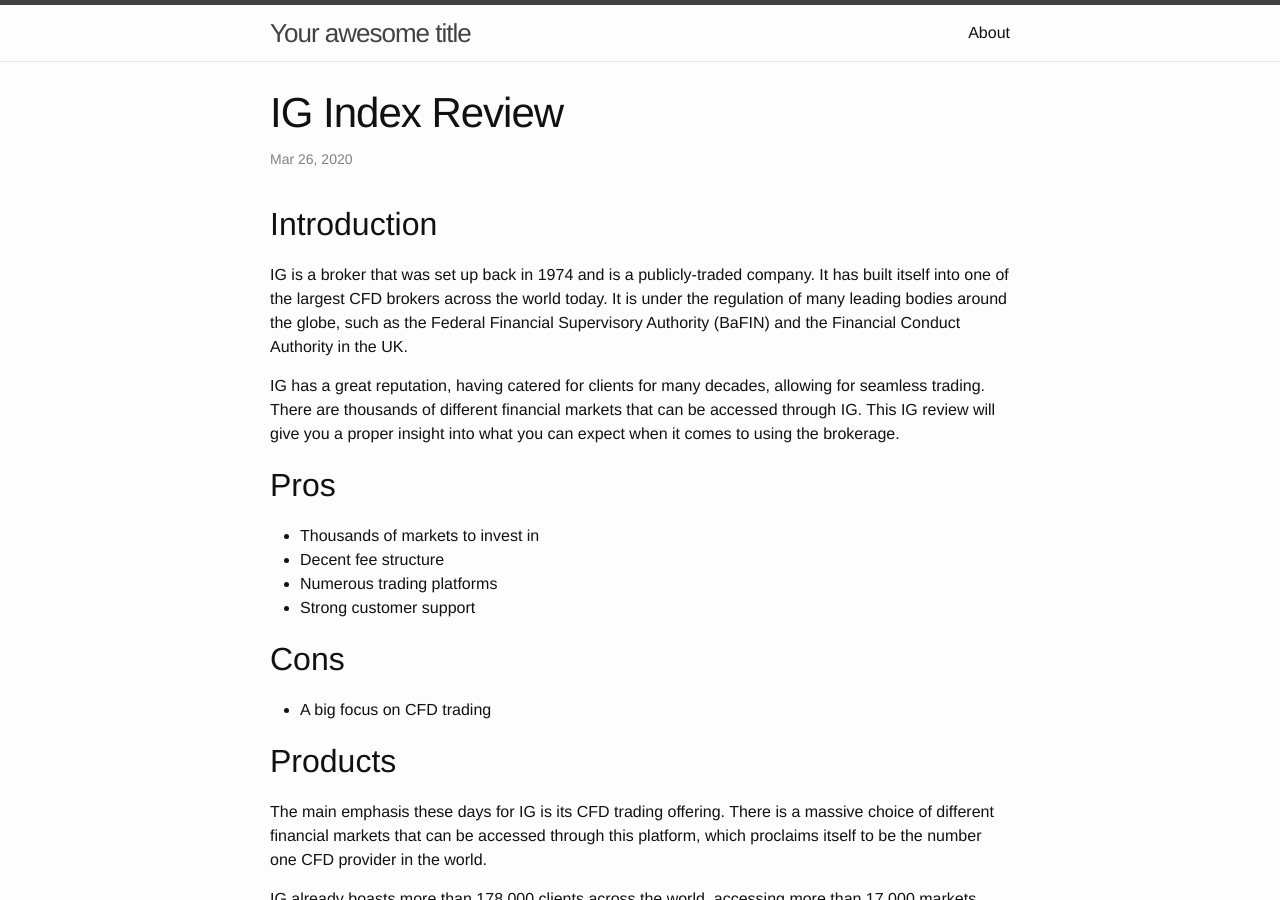
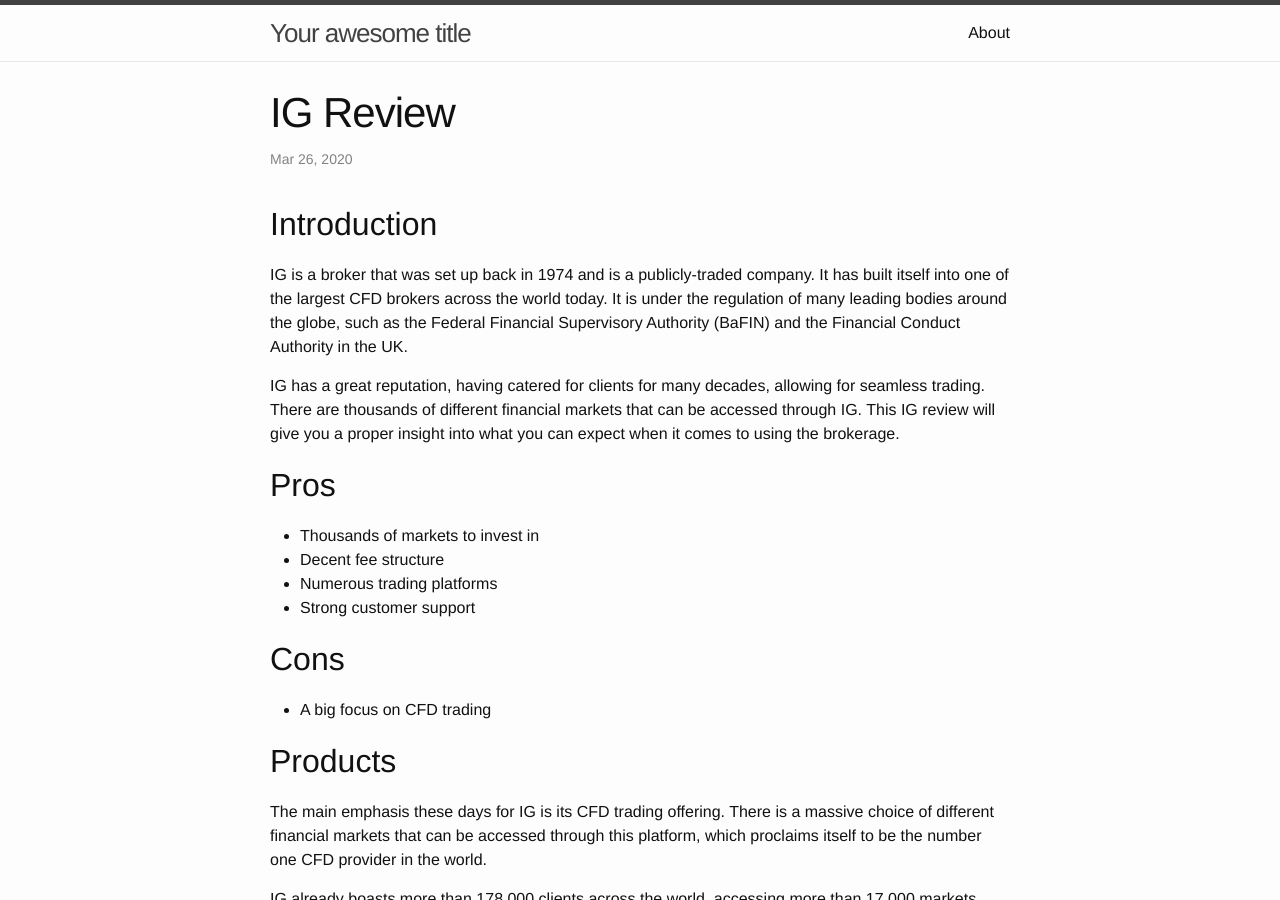
Before and after one commit to isaksamet/multiassetsbrokers, a Jekyll site: the page built from _reviews/ig-review.markdown, in a window 1280 px wide and 900 px high. Built offline with Jekyll 4.4.1, drawn with Linux system fonts in a browser that asks for light colours.

```diff
--- a/_reviews/IG_index_review.markdown
+++ b/_reviews/ig-review.markdown
@@ -1,6 +1,7 @@
 ---
-title: IG Index Review
-date: 2020-03-26 11:49:00 Z
+title: IG Review
+date: 2020-03-26 12:34:00 Z
+permalink: "/ig-review"
 layout: post
 ---
 
```
Also changed, not shown: _reviews/welcome-to-jekyll.markdown (renamed from _posts/2020-03-26-welcome-to-jekyll.markdown).
